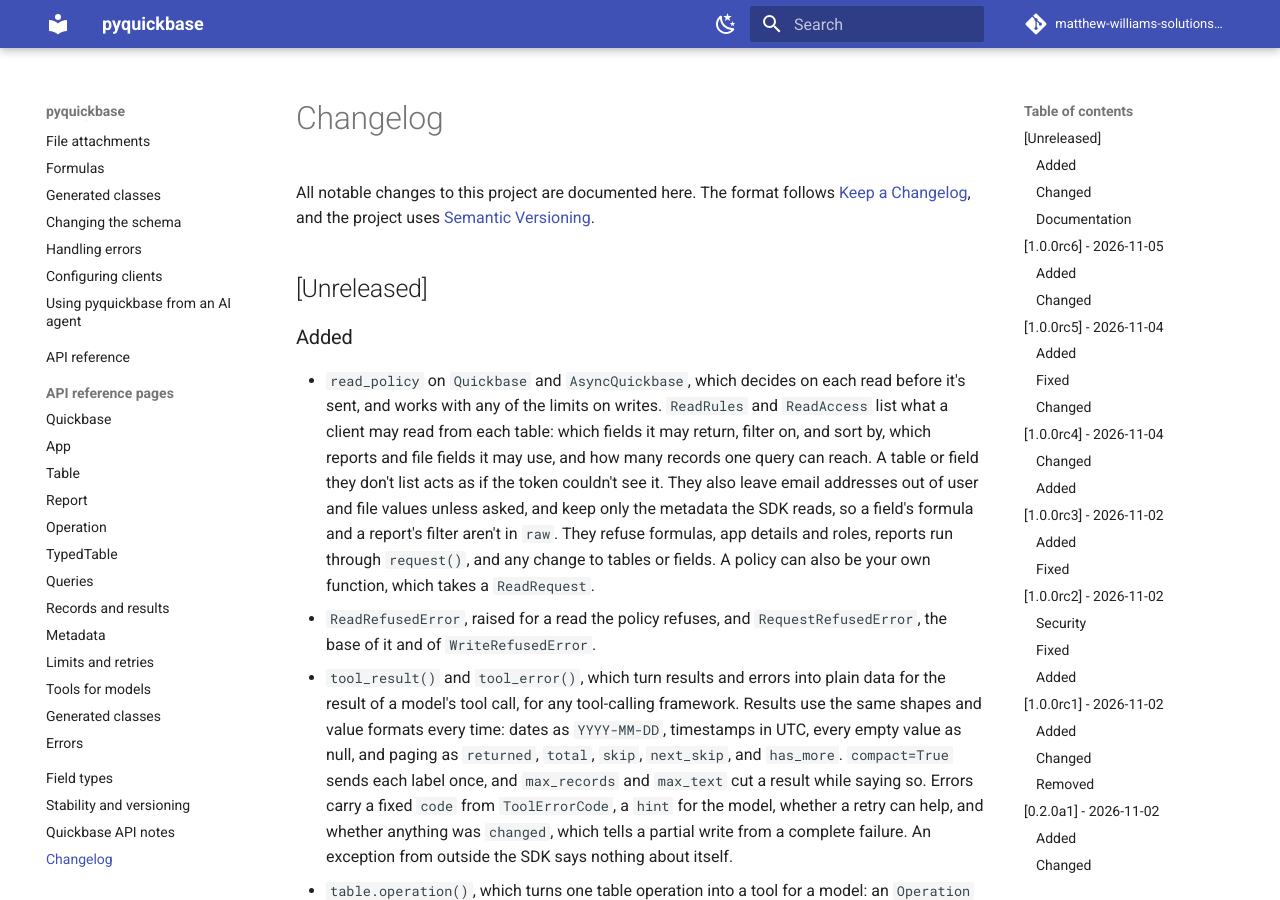
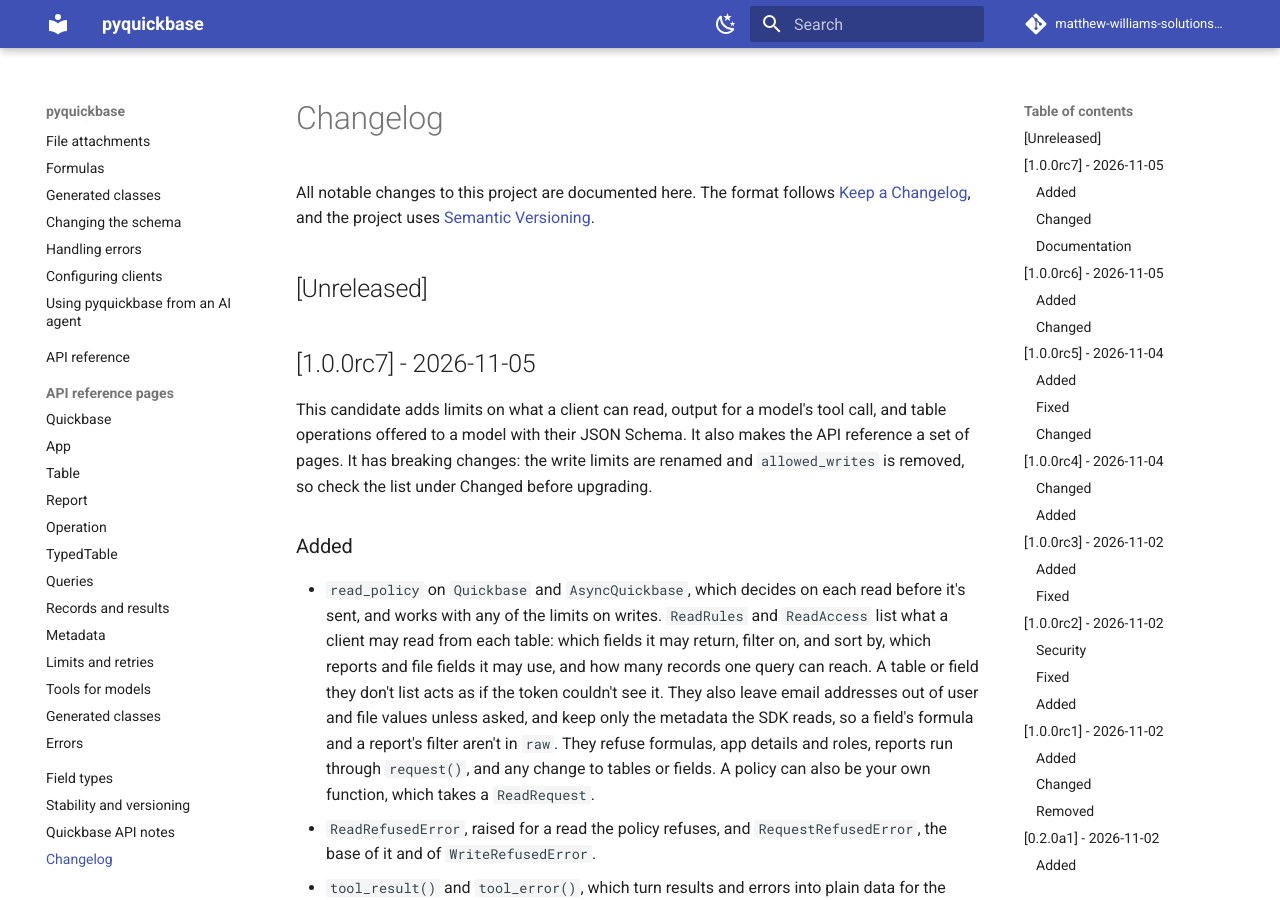
Before and after one commit to matthew-williams-solutions/pyquickbase, an MkDocs documentation site: the page built from docs/changelog.md, in a window 1280 px wide and 900 px high. Built offline with MkDocs 1.6.1 and Material for MkDocs 9.7.7, drawn with Linux system fonts in a browser that asks for light colours; comment, search, counter and statistics services are not loaded.

Commit message:
Release 1.0.0rc7

````diff
--- a/CHANGELOG.md
+++ b/CHANGELOG.md
@@ -5,6 +5,13 @@ All notable changes to this project are documented here. The format follows
 [Semantic Versioning](https://semver.org/spec/v2.0.0.html).
 
 ## [Unreleased]
+
+## [1.0.0rc7] - 2026-11-05
+
+This candidate adds limits on what a client can read, output for a model's tool call, and table
+operations offered to a model with their JSON Schema. It also makes the API reference a set of pages. It
+has breaking changes: the write limits are renamed and `allowed_writes` is removed, so check the list
+under Changed before upgrading.
 
 ### Added
 
--- a/docs/getting-started.md
+++ b/docs/getting-started.md
@@ -13,7 +13,7 @@ You need three things from Quickbase:
 ## Install
 
 ```bash
-pip install pyquickbase==1.0.0rc6
+pip install pyquickbase==1.0.0rc7
 ```
 
 ## Read some records
--- a/src/pyquickbase/_version.py
+++ b/src/pyquickbase/_version.py
@@ -1 +1 @@
-__version__ = "1.0.0rc6"
+__version__ = "1.0.0rc7"
````
Also changed, not shown: README.md (+1 -1 lines), docs/index.md (+1 -1 lines).
